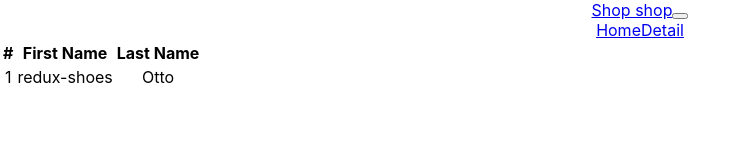
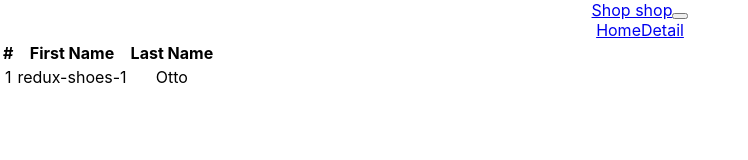
Before and after one commit to namomo/curs, a React (Create React App) app in the folder react-coding-apple/shop/: page /cart in a window 1280 px wide. Shown: the top 160 px of the page, without its empty margins (0-748 px from the left). Built offline with nearby package versions, Linux system fonts and the light colour scheme; the HTML template or start-up script is replaced by a standard one.

Commit message:
react-coding-apple 애플코딩 리액트 - 쇼핑몰
* feat: redux 변형

```diff
--- a/react-coding-apple/shop/src/Cart.js
+++ b/react-coding-apple/shop/src/Cart.js
@@ -25,11 +25,15 @@ function Cart(props) {
   );
 }
 
-function getConnected(state) {
+export default connect((state)=>{
   return {
     state: state
   }
-}
-export default connect(getConnected)(Cart);
-
+})(Cart);
+// function getConnected(state) {
+//   return {
+//     state: state
+//   }
+// }
+// export default connect(getConnected)(Cart);
 // export default Cart;
--- a/react-coding-apple/shop/src/index.js
+++ b/react-coding-apple/shop/src/index.js
@@ -8,7 +8,7 @@ import { BrowserRouter } from 'react-router-dom';
 import { Provider } from 'react-redux';
 import { createStore } from 'redux';
 let store = createStore( () => {
-  return [{id: 0, name: 'redux-shoes', quan: 2}];
+  return [{id: 0, name: 'redux-shoes-1', quan: 2}];
 });
 
 ReactDOM.render(
```
